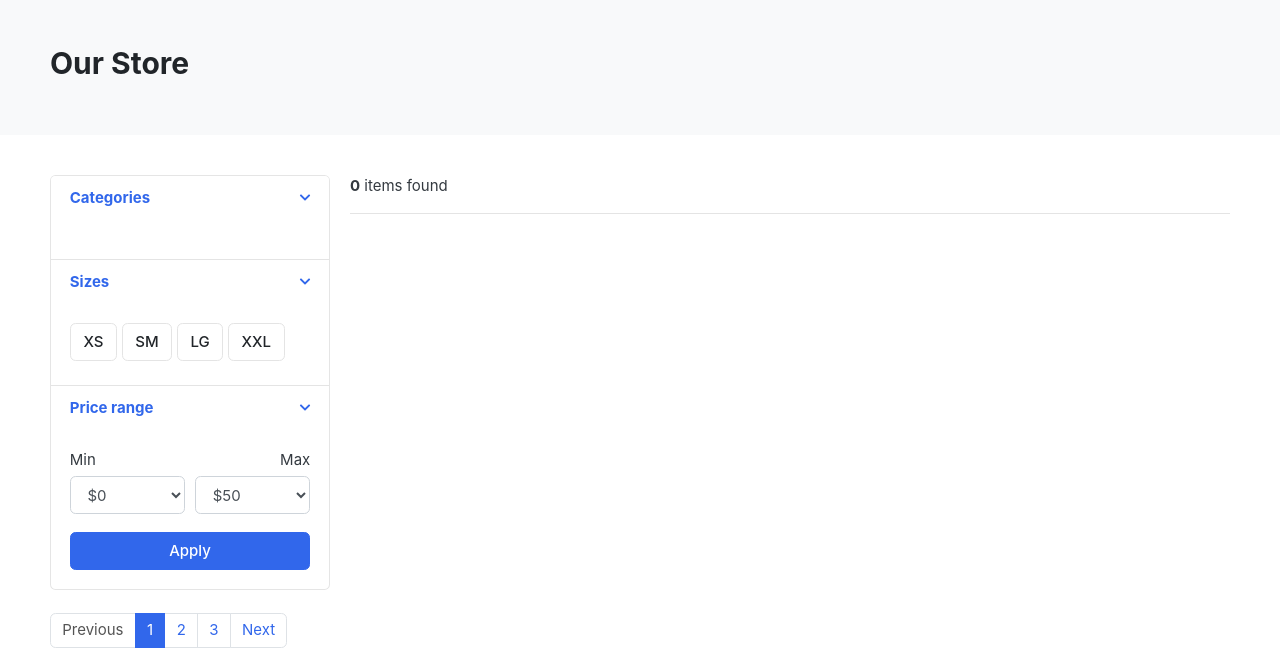
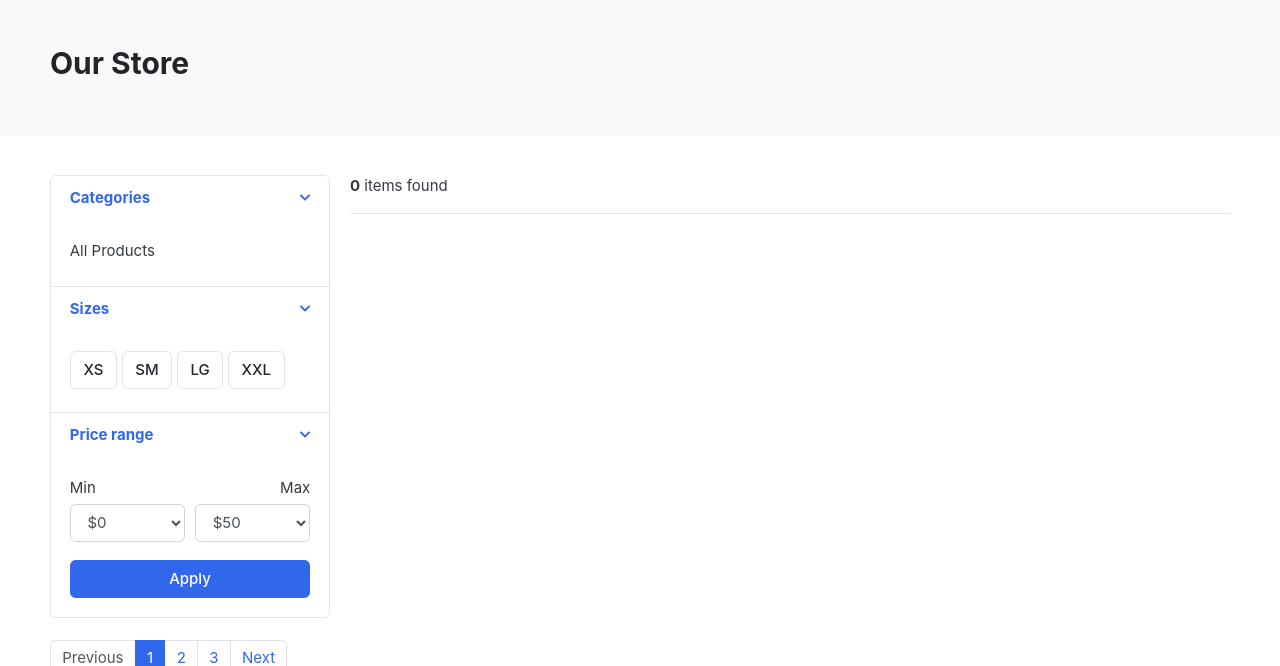
Before and after one commit to MarcioJCosta10/my_store_full, a Django app: page /store/ in a window 1280 px wide. Shown: the part 119-785 px from the top of the page. Run offline with Django 4.2, Linux system fonts and the light colour scheme; data that the repository does not hold is empty; some libraries are stand-ins or nearby versions; some web fonts are replaced.

Commit message:
insert url 'store to bring all products in templates/includes/navbar.html

```diff
--- a/templates/includes/navbar.html
+++ b/templates/includes/navbar.html
@@ -50,7 +50,9 @@
         <div class="col-lg col-sm col-md col-6 flex-grow-0">
           <div class="category-wrap dropdown d-inline-block float-right">
             <button type="button" class="btn btn-primary dropdown-toggle" data-toggle="dropdown"><i class="fa fa-bars"></i> All category</button>
+
             <div class="dropdown-menu">
+              <li><a href="{% url 'store' %}">All Products</a></li>
               {% for category in links %}
               <a class="dropdown-item" href="{{ category.get_url }}">{{ category.category_name }}</a>
               {% endfor %}
--- a/templates/store/store.html
+++ b/templates/store/store.html
@@ -30,7 +30,9 @@
             </header>
             <div class="filter-content collapse show" id="collapse_1" style="">
               <div class="card-body">
+
                 <ul class="list-menu">
+                  <li><a href="{% url 'store' %}">All Products</a></li>
                   {% for category in links %}
                   <li><a href="{{ category.get_url }}">{{ category.category_name }}</a></li>
                   {% endfor %}
```
